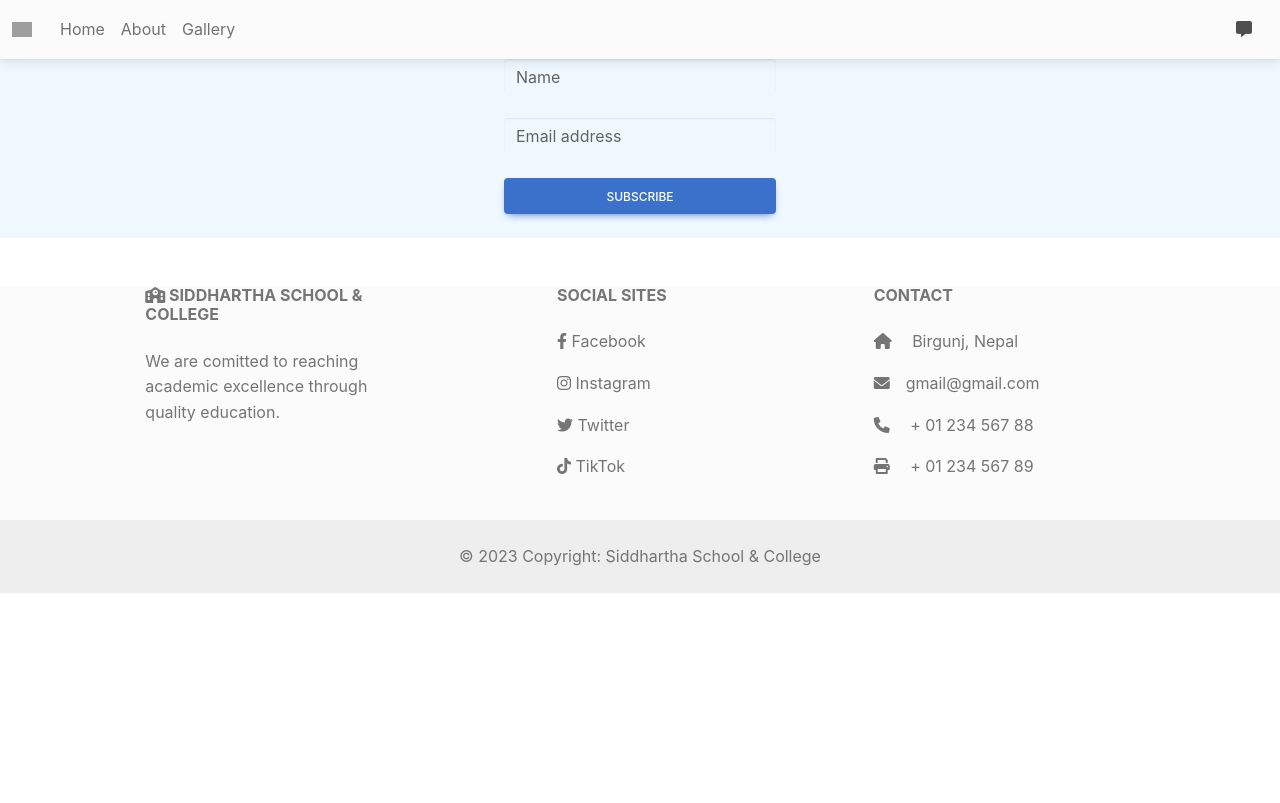
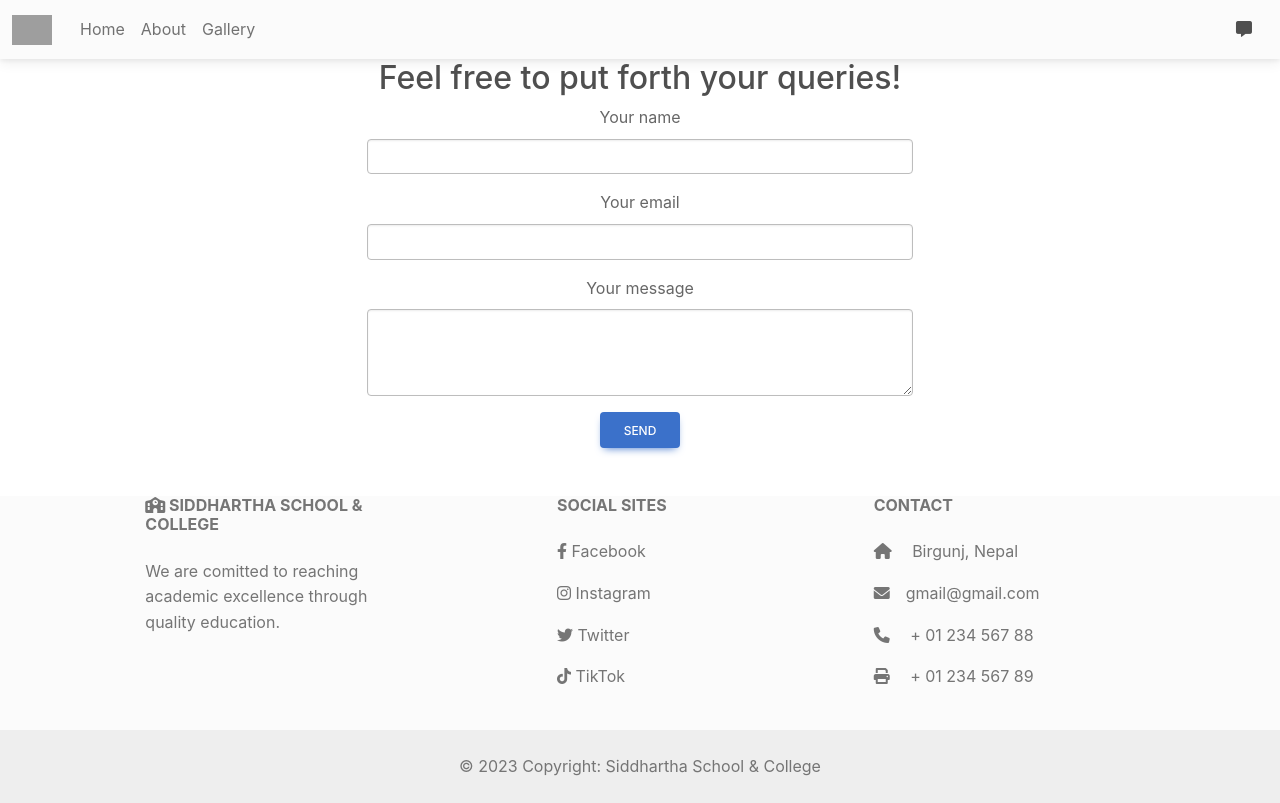
Before and after one commit to aryanPokharel/siddharthaSchoolAndCollege, a React (Create React App) app: page /contact in a window 1280 px wide. Built offline with nearby package versions, Linux system fonts and the light colour scheme; grey boxes are pictures that could not be loaded.

Commit message:
email integrated!

```diff
--- a/package.json
+++ b/package.json
@@ -10,6 +10,7 @@
     "@testing-library/react": "^13.4.0",
     "@testing-library/user-event": "^13.5.0",
     "browser-router": "^0.2.0",
+    "emailjs-com": "^3.2.0",
     "react": "^18.2.0",
     "react-dom": "^18.2.0",
     "react-router-dom": "^6.14.1",
--- a/src/components/Navbar.js
+++ b/src/components/Navbar.js
@@ -26,7 +26,7 @@ function Navbar() {
             <Link className="navbar-brand mt-2 mt-lg-0" to="/">
               <img
                 src="https://www.pngfind.com/pngs/m/173-1739621_live-streaming-in-education-education-icon-in-circle.png"
-                height={15}
+                height={30}
                 alt="MDB Logo"
                 loading="lazy"
               />
--- a/src/screens/Contact.js
+++ b/src/screens/Contact.js
@@ -1,35 +1,98 @@
-import React from "react";
+import React, { useState } from "react";
+import emailjs from "emailjs-com";
 
 function Contact() {
+  const [name, setName] = useState("N/A");
+  const [email, setEmail] = useState("N/A");
+  const [message, setMessage] = useState("N/A");
+
+  const handleSubmit = (name, email, message) => {
+    // Configure EmailJS parameters
+    const templateParams = {
+      to_email: "aryanpokharel417@gmail.com",
+      message: `From : ${name} , Email : ${email} , Message : ${message}`,
+    };
+
+    // Send email using EmailJS
+    emailjs
+      .send(
+        "service_m81ixxo",
+        "template_yodd6ds",
+        templateParams,
+        "27Atwx8Pml0UN-x8i"
+      )
+      .then((result) => {
+        console.log("Email sent successfully!", result.text);
+      })
+      .catch((error) => {
+        console.error("Error sending email:", error);
+      });
+  };
+
   return (
-    <div
-      style={{
-        backgroundColor: "aliceblue",
-        display: "flex",
-        justifyContent: "center",
-      }}
-    >
-      <form>
-        {/* Name input */}
-        <div className="form-outline mb-4">
-          <input type="text" id="form5Example1" className="form-control" />
-          <label className="form-label" htmlFor="form5Example1">
-            Name
-          </label>
+    <div>
+      <h2>Feel free to put forth your queries!</h2>
+      <div className="container">
+        <div className="row justify-content-center">
+          <div className="col-md-6">
+            <form onSubmit={handleSubmit}>
+              <div className="mb-3">
+                <label htmlFor="name" className="form-label">
+                  Your name
+                </label>
+                <input
+                  type="text"
+                  className="form-control"
+                  id="name"
+                  name="name"
+                  onChange={(e) => {
+                    setName(e.target.value);
+                  }}
+                />
+              </div>
+              <div className="mb-3">
+                <label htmlFor="email" className="form-label">
+                  Your email
+                </label>
+                <input
+                  type="email"
+                  className="form-control"
+                  id="email"
+                  name="email"
+                  required
+                  onChange={(e) => {
+                    setEmail(e.target.value);
+                  }}
+                />
+              </div>
+              <div className="mb-3">
+                <label htmlFor="message" className="form-label">
+                  Your message
+                </label>
+                <textarea
+                  className="form-control"
+                  id="message"
+                  name="message"
+                  rows="3"
+                  required
+                  onChange={(e) => {
+                    setMessage(e.target.value);
+                  }}
+                />
+              </div>
+              <button
+                type="submit"
+                className="btn btn-primary"
+                onClick={() => {
+                  handleSubmit(name, email, message);
+                }}
+              >
+                Send
+              </button>
+            </form>
+          </div>
         </div>
-        {/* Email input */}
-        <div className="form-outline mb-4">
-          <input type="email" id="form5Example2" className="form-control" />
-          <label className="form-label" htmlFor="form5Example2">
-            Email address
-          </label>
-        </div>
-
-        {/* Submit button */}
-        <button type="submit" className="btn btn-primary btn-block mb-4">
-          Subscribe
-        </button>
-      </form>
+      </div>
     </div>
   );
 }
```
Also changed, not shown: src/screens/Home.js (+50 -38 lines), 1 other file (tests, documents, lock files or other folders).
